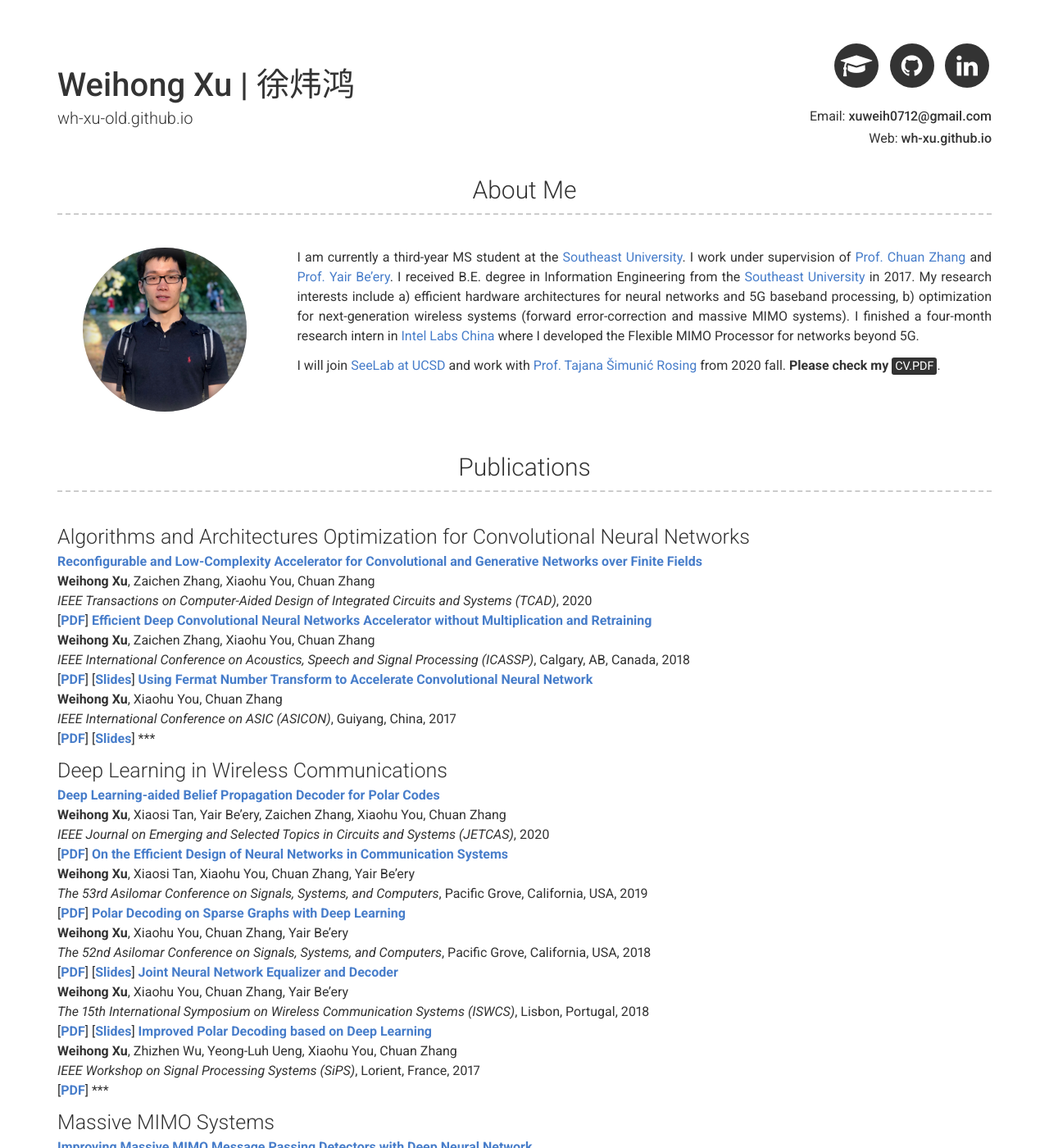
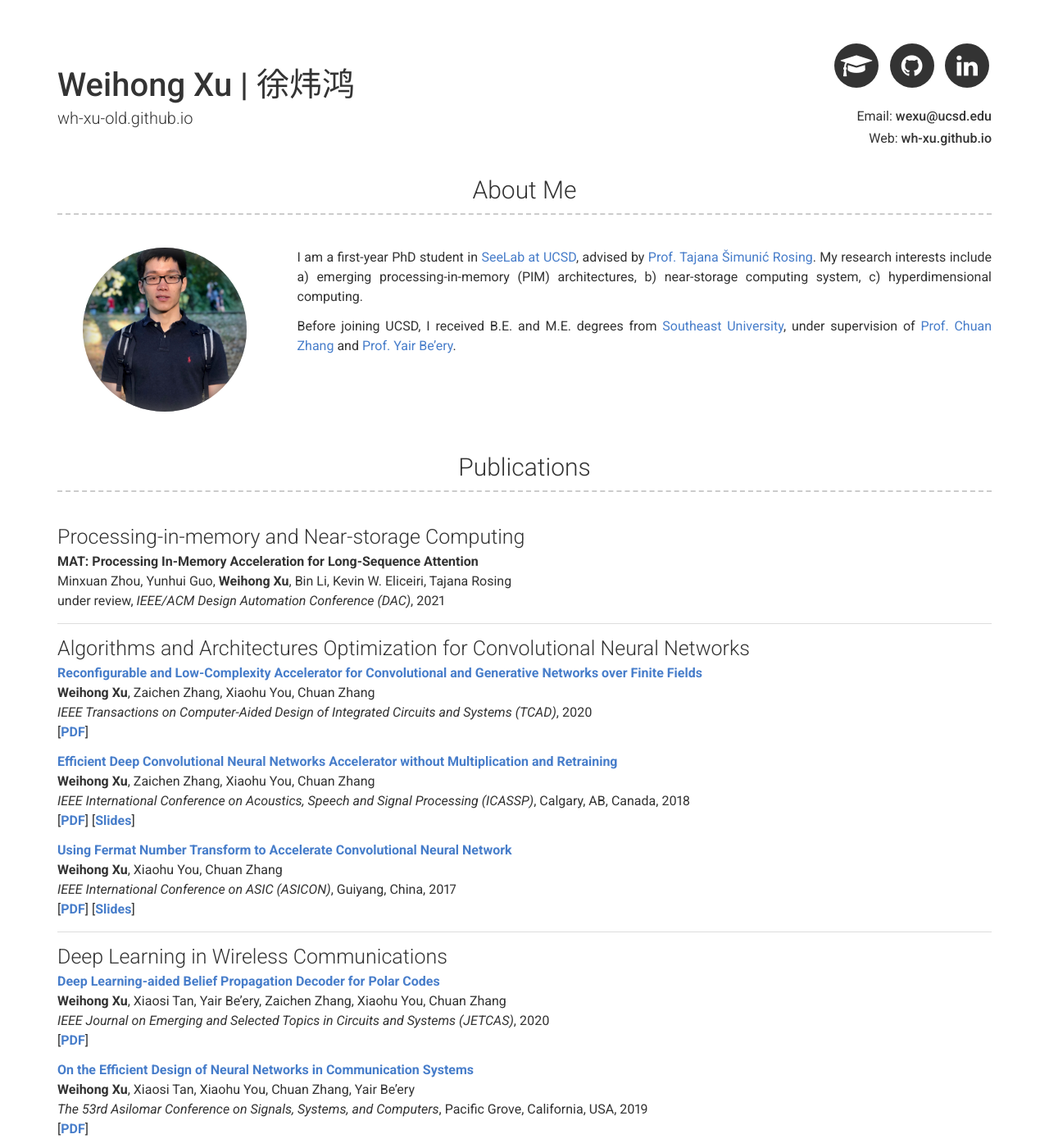
Before and after one commit to wh-xu/wh-xu-old.github.io, a Jekyll site: the page built from index.md, in a window 1280 px wide and 1400 px high. Shown: the whole window at 82% size. Built offline with Jekyll 4.4.1, drawn with Linux system fonts in a browser that asks for light colours; some of the changed text lies outside the part shown.

Commit message:
Update _config.yml

```diff
--- a/_config.yml
+++ b/_config.yml
@@ -5,7 +5,7 @@ repository: Git repository where your resume will be hosted, only required if yo
 # Personal info
 name: Weihong Xu | 徐炜鸿
 # title: Your job title
-email: xuweih0712@gmail.com
+email: wexu@ucsd.edu
 # phone: Your phone number (optional)
 website: wh-xu.github.io
 
@@ -26,12 +26,12 @@ linkedin_username: weihong-xu-555691124
 about_title: About Me #(Use this to override about section title)
 about_profile_image: images/avatar.jpg
 about_content: | # this supports markdown, so you can add [links](http://foobar.com) and highlight things <mark>like this</mark>.
-  I am currently a third-year MS student at the [Southeast University](https://www.seu.edu.cn/english). I work under supervision of [Prof. Chuan Zhang](https://www.researchgate.net/profile/Chuan_Zhang24)
-  and [Prof. Yair Be'ery](http://www.eng.tau.ac.il/~ybeery). I received B.E. degree in Information Engineering from the [Southeast University](https://www.seu.edu.cn/english) in 2017.
-  My research interests include a) efficient hardware architectures for neural networks and 5G baseband processing, b) optimization for next-generation wireless systems (forward error-correction and massive MIMO systems). I finished a four-month research intern in [Intel Labs China](http://intel.com) where I developed the Flexible MIMO Processor for networks beyond 5G.
+  I am a first-year PhD student in [SeeLab at UCSD](http://seelab.ucsd.edu/), advised by [Prof. Tajana Šimunić Rosing](https://cseweb.ucsd.edu/~trosing/).
+  My research interests include a) emerging processing-in-memory (PIM) architectures, b) near-storage computing system, c) hyperdimensional computing.
 
-  I will join [SeeLab at UCSD](http://seelab.ucsd.edu/) and work with [Prof. Tajana Šimunić Rosing](https://cseweb.ucsd.edu/~trosing/) from 2020 fall.
-  **Please check my** [<mark>CV.PDF</mark>](./cv/CV_weihong.pdf).
+  Before joining UCSD, I received B.E. and M.E. degrees from [Southeast University](https://www.seu.edu.cn/english), under supervision of [Prof. Chuan Zhang](https://www.researchgate.net/profile/Chuan_Zhang24)
+  and [Prof. Yair Be'ery](http://www.eng.tau.ac.il/~ybeery).
+
 # Education Section
 education_title: Education #(Use this to override about education section title)
 
@@ -45,51 +45,71 @@ projects_title: Projects #(Use this to override about projects section title)
 
 more_title: Publications #(Use this to override about more section title)
 more_content: | # this will include new lines to allow paragraph
+  #### Processing-in-memory and Near-storage Computing
+  **MAT: Processing In-Memory Acceleration for Long-Sequence Attention**
+  Minxuan Zhou, Yunhui Guo, **Weihong Xu**, Bin Li, Kevin W. Eliceiri, Tajana Rosing
+  under review, *IEEE/ACM Design Automation Conference (DAC)*, 2021
+
+  ***
+
   #### Algorithms and Architectures Optimization for Convolutional Neural Networks
+
   [**Reconfigurable and Low-Complexity Accelerator for Convolutional and Generative Networks over Finite Fields**](https://ieeexplore.ieee.org/document/8994049)
   **Weihong Xu**, Zaichen Zhang, Xiaohu You, Chuan Zhang
   *IEEE Transactions on Computer-Aided Design of Integrated Circuits and Systems (TCAD)*, 2020
   [[**PDF**](./paper/tcad_fnt_cnn_2019.pdf)]
+
   [**Efficient Deep Convolutional Neural Networks Accelerator without Multiplication and Retraining**](https://ieeexplore.ieee.org/document/8461627)
   **Weihong Xu**, Zaichen Zhang, Xiaohu You, Chuan Zhang
   *IEEE International Conference on Acoustics, Speech and Signal Processing (ICASSP)*, Calgary, AB, Canada, 2018
   [[**PDF**](./paper/icassp_2018.pdf)] [[**Slides**](./slides/icassp_2018_slides.pdf)]
+
   [**Using Fermat Number Transform to Accelerate Convolutional Neural Network**](https://ieeexplore.ieee.org/document/8252655)
   **Weihong Xu**, Xiaohu You, Chuan Zhang
   *IEEE International Conference on ASIC (ASICON)*, Guiyang, China, 2017
   [[**PDF**](./paper/asicon_2017.pdf)] [[**Slides**](./slides/asicon_2017_slides.pdf)]
+
   ***
+
   #### Deep Learning in Wireless Communications
+
   [**Deep Learning-aided Belief Propagation Decoder for Polar Codes**](https://ieeexplore.ieee.org/document/9097207)
   **Weihong Xu**, Xiaosi Tan, Yair Be’ery, Zaichen Zhang, Xiaohu You, Chuan Zhang
   *IEEE Journal on Emerging and Selected Topics in Circuits and Systems (JETCAS)*, 2020
   [[**PDF**](./paper/jetcas_polar_2020.pdf)]
+
   [**On the Efficient Design of Neural Networks in Communication Systems**](https://ieeexplore.ieee.org/document/9048768)
   **Weihong Xu**, Xiaosi Tan, Xiaohu You, Chuan Zhang, Yair Be'ery
   *The 53rd Asilomar Conference on Signals, Systems, and Computers*, Pacific Grove, California, USA, 2019
   [[**PDF**](./paper/asilomar_2019.pdf)]
+
   [**Polar Decoding on Sparse Graphs with Deep Learning**](https://ieeexplore.ieee.org/document/8645372)
   **Weihong Xu**, Xiaohu You, Chuan Zhang, Yair Be'ery
   *The 52nd Asilomar Conference on Signals, Systems, and Computers*, Pacific Grove, California, USA, 2018
   [[**PDF**](./paper/asilomar_2018.pdf)] [[**Slides**](./slides/asilomar_2018_slides.pdf)]
+
   [**Joint Neural Network Equalizer and Decoder**](https://ieeexplore.ieee.org/document/8491056)
   **Weihong Xu**, Xiaohu You, Chuan Zhang, Yair Be'ery
   *The 15th International Symposium on Wireless Communication Systems (ISWCS)*, Lisbon, Portugal, 2018
   [[**PDF**](./paper/iswcs_2018.pdf)] [[**Slides**](./slides/iswcs_2018_slides.pdf)]
+
   [**Improved Polar Decoding based on Deep Learning**](https://ieeexplore.ieee.org/document/8109997)
   **Weihong Xu**, Zhizhen Wu, Yeong-Luh Ueng, Xiaohu You, Chuan Zhang
   *IEEE Workshop on Signal Processing Systems (SiPS)*, Lorient, France, 2017
   [[**PDF**](./paper/sips_2017.pdf)]
-  ***
-  #### Massive MIMO Systems
+
   [**Improving Massive MIMO Message Passing Detectors with Deep Neural Network**](https://ieeexplore.ieee.org/document/8936847)
   Xiaosi Tan, **Weihong Xu**, Kai Sun, Yunhao Xu, Yair Be'ery, Zaichen Zhang, Xiaohu You, Chuan Zhang
   *IEEE Transactions on Vehicular Technology (TVT)*, 2019
   [[**PDF**](./paper/tvt_mpd_2019.pdf)]
+
   [**Efficient Expectation Propagation Massive MIMO Detector with Neumann-Series Approximation**](https://ieeexplore.ieee.org/document/8932533)
   Xiaosi Tan, **Weihong Xu**, Yaping Zhang, Zaichen Zhang, Xiaohu You, Chuan Zhang
   *IEEE Transactions on Circuits and Systems II: Express Briefs*, 2019
   [[**PDF**](./paper/tcas2_epd_2019.pdf)]
+
+
+
 # Footer
 footer_show_references: true
 
```
